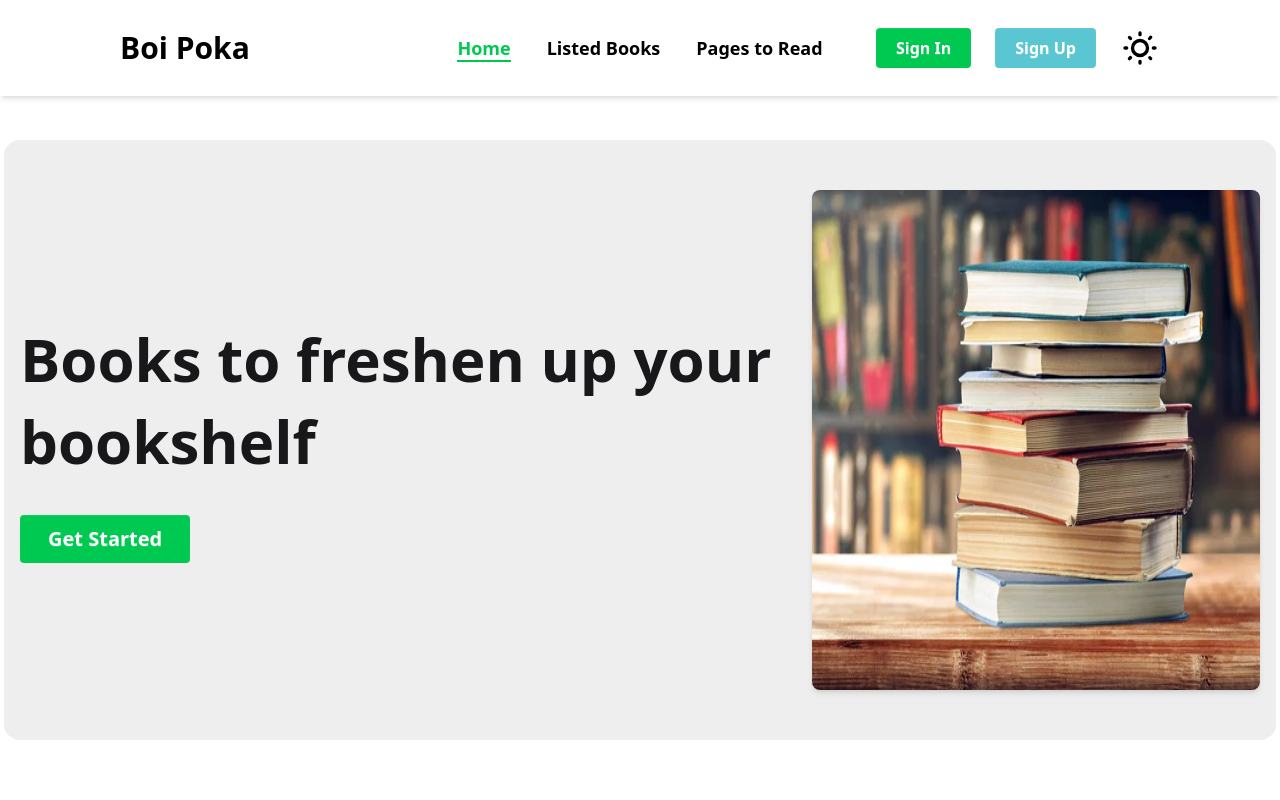
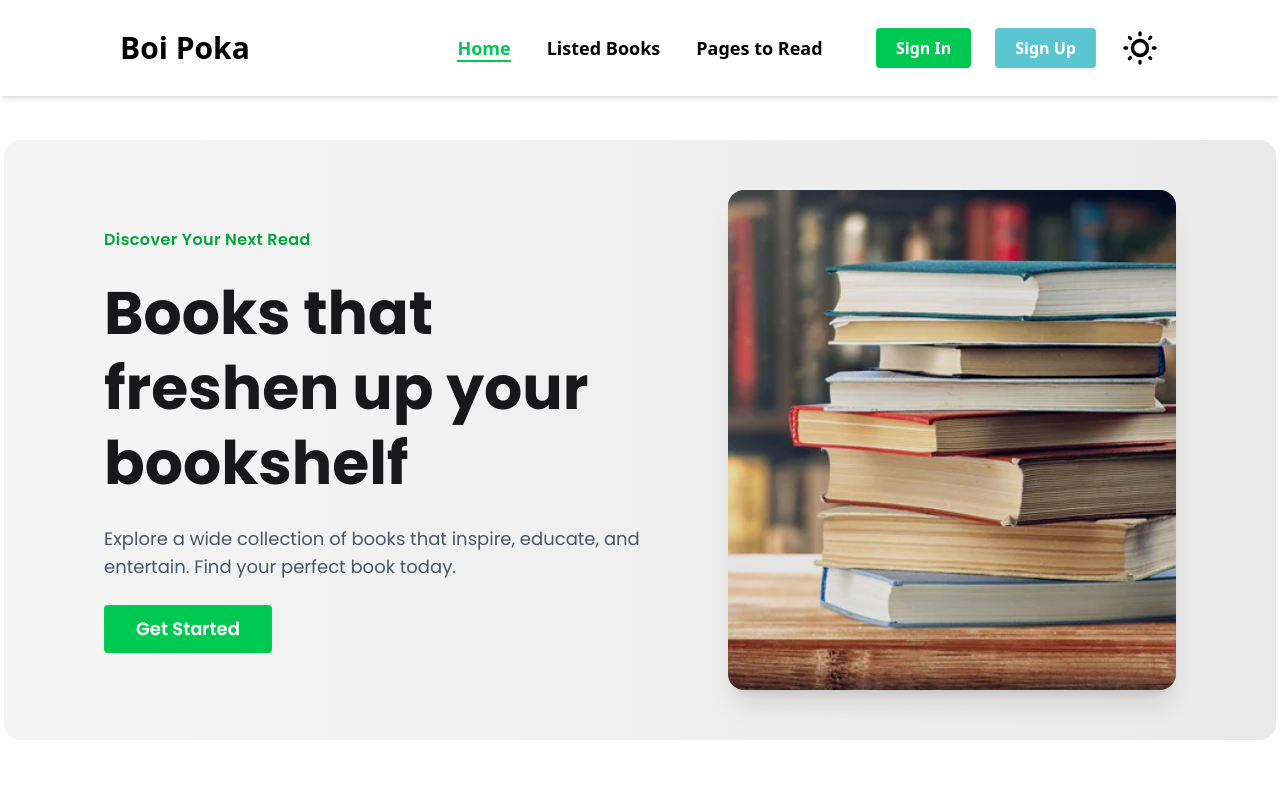
Before and after one commit to sahkil12/Boi-Poka-Book-Vibe, a React (Vite) app: page / in a window 1280 px wide. Shown: the top 800 px of the page. Built offline with nearby package versions, Linux system fonts and the light colour scheme; a web font is replaced by a local one.

Commit message:
polish hero section ui and content

```diff
--- a/src/App.css
+++ b/src/App.css
@@ -1,5 +1,5 @@
 .work-sans{
-     font-family: "Work Sans", sans-serif;
+     font-family: "Poppins", sans-serif;
 }
 
 .Playfair{
--- a/src/assets/Components/Banner/Banner.jsx
+++ b/src/assets/Components/Banner/Banner.jsx
@@ -1,19 +1,40 @@
-import bannerImg from '../../Image/books.jpg'
+import bannerImg from '../../Image/books.jpg';
 
 const Banner = () => {
+  return (
+    <div className="hero pop bg-gradient-to-r from-[#f5f5f5] to-[#eaeaea] min-h-[calc(100vh-200px)] rounded-2xl px-6">
+      <div className="hero-content flex-col-reverse lg:flex-row-reverse gap-12">
 
-    return (
-        <div className="hero bg-[#22222213] min-h-[calc(100vh-200px)] rounded-2xl">
-  <div className="hero-content flex-col lg:flex-row-reverse">
+        {/* Image Section */}
+        <div className="relative">
           <img
             src={bannerImg}
-      className="lg:max-w-md rounded-lg shadow-md lg:h-[500px]"
+            className="lg:max-w-md rounded-2xl shadow-xl lg:h-[500px] object-cover"
+            alt="Books"
           />
-    <div className='text-start space-y-8'>
-      <h1 className="text-4xl/snug lg:text-6xl/snug font-bold Playfair">Books to freshen up your bookshelf</h1>
+          <div className="absolute inset-0 rounded-2xl bg-black/10"></div>
+        </div>
 
-      <button className="btn border-none text-white bg-green-500 font-bold text-xl px-7 py-6 work-sans">Get Started</button>
+        {/* Text Content */}
+        <div className="text-start space-y-6 max-w-xl">
+          <p className="text-green-600 font-semibold tracking-wide work-sans">
+            Discover Your Next Read
+          </p>
+
+          <h1 className="text-4xl lg:text-6xl font-bold Playfair leading-tight">
+            Books that freshen up your bookshelf
+          </h1>
+
+          <p className="text-gray-600 text-lg work-sans">
+            Explore a wide collection of books that inspire, educate, and
+            entertain. Find your perfect book today.
+          </p>
+
+          <button className="btn border-none text-white bg-green-500 hover:bg-green-600 font-semibold text-lg px-8 py-6 work-sans transition-all duration-300">
+            Get Started
+          </button>
         </div>
+
       </div>
     </div>
   );
--- a/src/index.css
+++ b/src/index.css
@@ -1,8 +1,14 @@
 @import url('https://fonts.googleapis.com/css2?family=Work+Sans:ital,wght@0,100..900;1,100..900&display=swap');
 
 @import url('https://fonts.googleapis.com/css2?family=Playfair+Display:ital,wght@0,400..900;1,400..900&display=swap');
+
+@import url('https://fonts.googleapis.com/css2?family=Poppins:ital,wght@0,100;0,200;0,300;0,400;0,500;0,600;0,700;0,800;0,900;1,100;1,200;1,300;1,400;1,500;1,600;1,700;1,800;1,900&display=swap');
 
 @import "tailwindcss";
  @plugin "daisyui" {
    themes: light --default, dark --prefersdark;
  }
+
+.pop{
+   font-family: "Poppins", sans-serif;
+}
```
Lines whose indentation alone changed are shown as unchanged.
